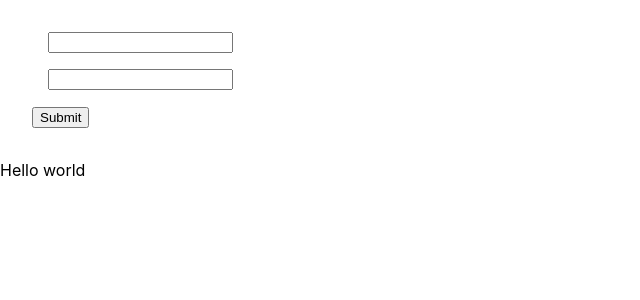
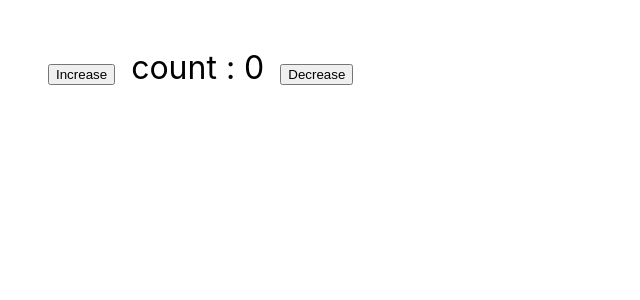
Before and after one commit to Arihant416/pathReact, a React (Create React App) app in the folder path3-prop-types/: page / in a window 1280 px wide. Shown: the top 300 px of the page, without its empty margins (0-640 px from the left). Built offline with nearby package versions, Linux system fonts and the light colour scheme.

Commit message:
Async this.setState() and Fragment

```diff
--- a/path3-prop-types/src/App.js
+++ b/path3-prop-types/src/App.js
@@ -1,42 +1,51 @@
-import React, { Component } from 'react';
+import React, { Component, Fragment } from 'react';
 import './App.css';
-//Controlled Uncontrolled Inputs
-//JS
-//Const input= document.getElementById('my Text')
-//Const inputValue=input.value
-//React
-//value,onChange
-class Form extends Component {
-    handleSubmit = (e) => {
-        e.preventDefault();
-        const name = this.refs.myName;
-        const nameVal = name.value;
-        const email = this.email.value;
-
-        const text = this.refs.myText;
-        text.style.color = 'red';
-        console.log(email, nameVal, text);
+//React Fragments and this.setState() is asynchronous
+//Functional this.setState
+//NOTE::::: setState is asynchronous
+class Counter extends Component {
+    state = {
+        count: 0,
+    };
+    handleIncrease = () => {
+        console.log('Called First : ', this.state.count);
+        this.setState(
+            {
+                count: this.state.count + 1,
+            },
+            () => console.log('called second :', this.state.count)
+        );
+        console.log('Called third : ', this.state.count);
+    };
+    handleDecrease = () => {
+        console.log('Called First', this.state.count);
+        this.setState((state, props) => {
+            return { count: state.count - props.amount };
+        });
+        console.log('Called third:', this.state.count);
     };
     render() {
         return (
-            <section>
-                <form onSubmit={this.handleSubmit}>
-                    <input type='text' ref='myName' />
-                    <input
-                        type='email'
-                        ref={(orange) => (this.email = orange)}
-                    />
-                    <button type='submit'>Submit</button>
-                </form>
-                <p ref='myText'>Hello world</p>
-            </section>
+            <>
+                <div style={{ margin: '3rem', fontSize: '2rem' }}>
+                    <button type='button' onClick={this.handleIncrease}>
+                        Increase
+                    </button>
+                    <span style={{ margin: '1rem' }}>
+                        count : {this.state.count}
+                    </span>
+                    <button type='button' onClick={this.handleDecrease}>
+                        Decrease
+                    </button>
+                </div>
+            </>
         );
     }
 }
 
 class App extends Component {
     render() {
-        return <Form />;
+        return <Counter amount='2' />;
     }
 }
 
```
